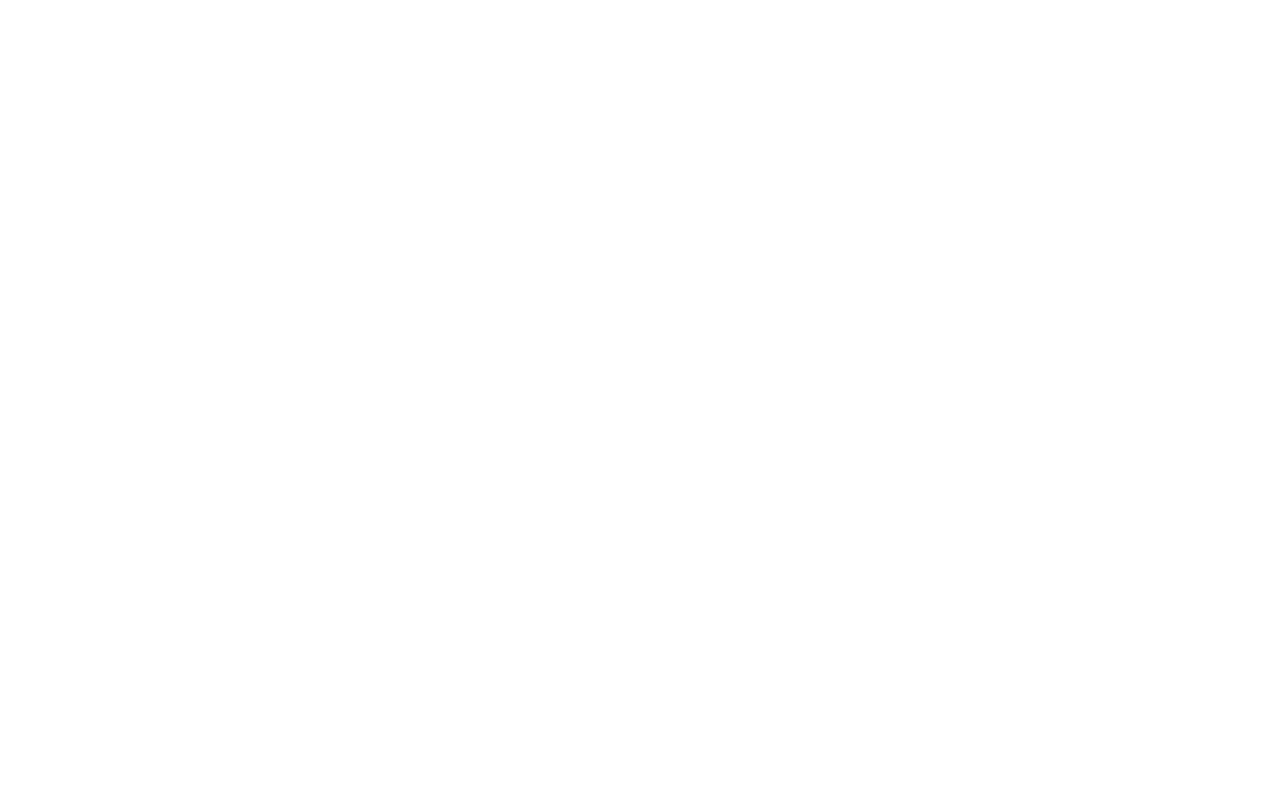
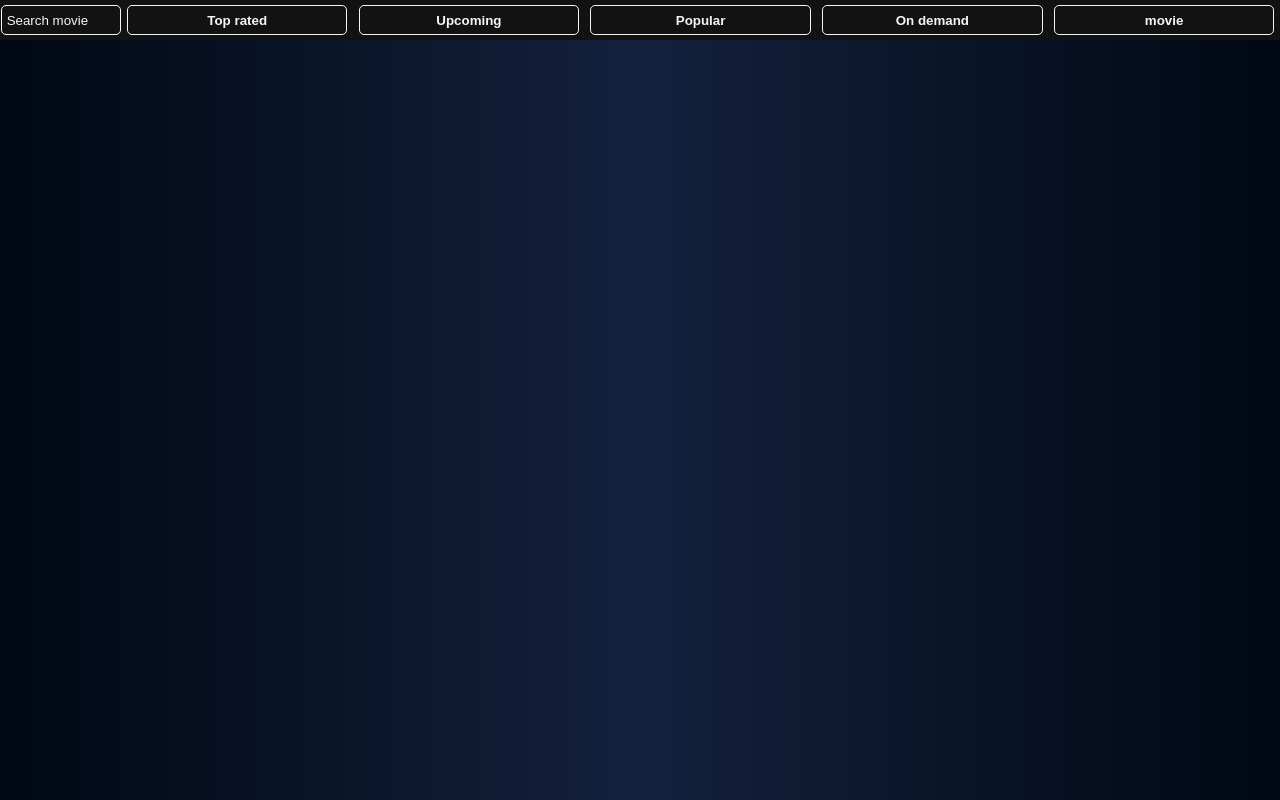
Before and after one commit to jonathanParamo/AppMovies, a React (Create React App) app: page /dashboard/movie/1 in a window 1280 px wide. Before the commit this address had no page. Built offline with nearby package versions, Linux system fonts and the light colour scheme; no server answers.

Commit message:
soluciono los erres al visualizar una movie falta la visualizacion del contenido

```diff
--- a/package.json
+++ b/package.json
@@ -7,12 +7,12 @@
     "@testing-library/react": "^13.4.0",
     "@testing-library/user-event": "^13.5.0",
     "axios": "^1.1.3",
-    "react": "^18.2.0",
+    "react": "18.1.0",
     "react-dom": "^18.2.0",
+    "react-redux": "^8.0.5",
     "react-router-dom": "^6.4.3",
     "react-scripts": "5.0.1",
     "react-youtube": "^10.0.0",
-    "redux": "^4.2.0",
     "web-vitals": "^2.1.4"
   },
   "scripts": {
--- a/src/App.js
+++ b/src/App.js
@@ -8,17 +8,22 @@
 import './App.css';
 import Movies from './Pages/Movies';
 import Dashboard from './components/Dashboard'
+import SearchMovie from "./Pages/SearchMovie"
+import MoreInfoMovie from './Pages/MovieInfo';
 
 function App() {
   return (
     <Router>
       <Routes>
-        <Route path='/dashboard/' element={<Dashboard /> } >
-          <Route path='/dashboard/popular' element={<Movies gender="popular" />} />
-          <Route path='/dashboard/top_rated' element={<Movies gender="top_rated" />} />
-          <Route path='/dashboard/upcoming' element={<Movies gender="upcoming" />} />
-          <Route path='/dashboard/on_demand' element={<Movies gender="now_playing" />} />
+        <Route path='/dashboard/*' element={<Dashboard /> } >
+          <Route path='*' element={<Movies gender="popular" />} />
+          <Route path='popular' element={<Movies gender="popular" />} />
+          <Route path='top_rated' element={<Movies gender="top_rated" />} />
+          <Route path='upcoming' element={<Movies gender="upcoming" />} />
+          <Route path='on_demand' element={<Movies gender="now_playing" />} />
+          <Route path='movie/:id' element={<MoreInfoMovie />} />
         </Route>
+          <Route path='/search' element={<SearchMovie/>} />
       </Routes>
     </Router>
   );
--- a/src/Pages/Menu/index.jsx
+++ b/src/Pages/Menu/index.jsx
@@ -1,22 +1,36 @@
+// import { useDispatch } from "react-redux"
 import { useNavigate } from "react-router-dom"
+import { useState } from "react"
+import Button from "../../components/Button"
 import Input from "../../components/Input"
-import Button from "../../components/Button"
 import "./styles.css"
 
-const Menu
- = () => {
+
+const Menu = () => {
   const navigate = useNavigate()
+  // const dispatch = useDispatch()
+  const [ search, setSearch ] = useState("")
+
+  // const searchMovie = () => {
+  //   const data = !!search && search.split("") > 0
+  //   if(data) {
+  //     dispatch({type: "SEARCH_MOVIE", payload: search})
+  //     navigate("search")
+  //   }
+  // }
 
   return (
     <nav>
       <ul className="container_main_menu">
-        <li className="categories">
+        <li>
           <Input
-            className="search_menu"
-            type="search"
-            placeholder="Search movie"
-            // onChange={}
+            className="search_movie"
+            placeholder={"Search movie"}
+            onChange={(e) => setSearch(e.target.value)}
           />
+          {/* <Button
+            onClick={dispatch({type: "SEARCH_MOVIE", payload: search})}
+          /> */}
         </li>
         <li className="categories">
           <Button
@@ -42,6 +56,12 @@
             children="On demand"
           />
         </li>
+        <li className="categories">
+          <Button
+            onClick={() => navigate("movie")}
+            children="movie"
+          />
+        </li>
     </ul>
     </nav>
   )
--- /dev/null
+++ b/src/Pages/MovieInfo/index.jsx
@@ -0,0 +1,43 @@
+import { fetchMovie } from "../../Utils/Api"
+import { useState, useEffect  } from "react"
+import axios from "axios"
+import { useParams } from "react-router-dom";
+
+
+const MoreInfoMovie = () => {
+  const [ error, setError ] = useState(false)
+  const [ trailer, setTrailer ] = useState([])
+  const [ movie, setMovie ] = useState([])
+  const { id } = useParams()
+
+
+
+  useEffect(() => {
+    fetchMovie(id)
+    .then(({data}) => {
+      if (data.videos && data.videos.results) {
+        const trailer = data.videos.results.find(
+          (vid) => vid.name === "Official Trailer"
+        );
+        setTrailer(trailer ? trailer : data.videos.results[0]);
+        //return data
+        setMovie(data);
+      }
+    })
+    .catch(_ => {
+      setError(true)
+    })
+
+   }, [ id ])
+
+  // const hasData = !!movieInfo && movieInfo.length > 0
+
+  return (
+    <div>
+        <main>
+        </main>
+      </div>
+  )
+}
+
+export default MoreInfoMovie
--- a/src/Pages/Movies/index.jsx
+++ b/src/Pages/Movies/index.jsx
@@ -2,9 +2,9 @@
 import { Link } from "react-router-dom"
 import "./styles.css"
 import Movie from "../../components/Movie"
-import { getMovies } from "../../Utils/Api"
+import { getMovies, searchMovie } from "../../Utils/Api"
 
-const Movies = ({ gender }) => {
+const Movies = ({ gender, search }) => {
   const [ loading, setLoading ] = useState(false)
   const [ movies, setMovies ] = useState([])
   // const [ pages, setPages ] = useState(0)
@@ -20,7 +20,15 @@
       .catch(_ => {
         setError(true)
       })
-  }, [gender])
+      searchMovie(search)
+      .then(({data}) => {
+        setMovies(data.results)
+        // setPages(data.total_pages)
+      })
+      .catch(_ => {
+        setError(true)
+      })
+  }, [ gender, search ])
 
   if(loading) <p>Cargando....</p>
   if(error) <p>Algo salio mal</p>
@@ -39,6 +47,7 @@
       }) => (
         <Movie
           key={id}
+          id={id}
           title={title}
           popularity={popularity}
           vote_count={vote_count}
--- /dev/null
+++ b/src/Pages/SearchMovie/index.jsx
@@ -0,0 +1,12 @@
+
+
+const SearchMovie = () => {
+
+  return (
+    <div>
+        <p></p>
+    </div>
+  )
+}
+
+export default SearchMovie
--- a/src/Utils/Api.jsx
+++ b/src/Utils/Api.jsx
@@ -11,3 +11,27 @@
     }
   })
 }
+
+export const searchMovie = (search) => {
+  return axios({
+    method: "GET",
+    baseURL: process.env.REACT_APP_MOVIES,
+    url: `/search/movie`,
+    params: {
+      api_key: process.env.REACT_APP_MOVIES_MY_KEY,
+      query: search,
+    },
+  })
+}
+
+export const fetchMovie = async (id) => {
+  return axios({
+    method: "GET",
+    baseURL: process.env.REACT_APP_MOVIES,
+    url: `/movie/${id}`,
+    params: {
+      api_key: process.env.REACT_APP_MOVIES_MY_KEY,
+      append_to_response: "videos",
+    },
+  })
+}
--- a/src/components/Input/styles.css
+++ b/src/components/Input/styles.css
@@ -10,5 +10,22 @@
 }
 
 ::placeholder {
-  color: #14213d;
+  color: #f5f5f5;
 }
+
+.search_movie {
+  width: 120px;
+  height: 30px;
+  outline: none;
+  background: transparent;
+  border-radius: 5px;
+  padding-left: 5px;
+  border: 1px solid #f5f5f5;
+  color: #f5f5f5;
+  transition: 0.5s;
+}
+
+.search_movie:hover {
+  background: #f5f5f510;
+  border: 1px solid #f5f5f5;
+}
--- a/src/components/Movie/index.jsx
+++ b/src/components/Movie/index.jsx
@@ -1,14 +1,24 @@
+
+import { useNavigate } from "react-router-dom"
 import "./styles.css"
 
 const Movie = ({
+  id,
   poster_path,
   title,
   popularity,
   vote_count,
   overview
 }) => {
+  const navigate = useNavigate()
   return (
-    <article className="card_movie">
+    <article
+      className="card_movie"
+      onClick={() => {
+        // dispatch({ type: "MOVIE_ID", payload: id})
+        navigate(`movie/${id}`)
+      }}
+    >
       <img
         className="card_image"
         src={`https://image.tmdb.org/t/p/w300/${poster_path}`}
```
Also changed, not shown: src/Store/MovieSearch.js (added, +24 -0 lines), src/Pages/MovieInfo/styles.css (added), 1 other file (tests, documents, lock files or other folders).
